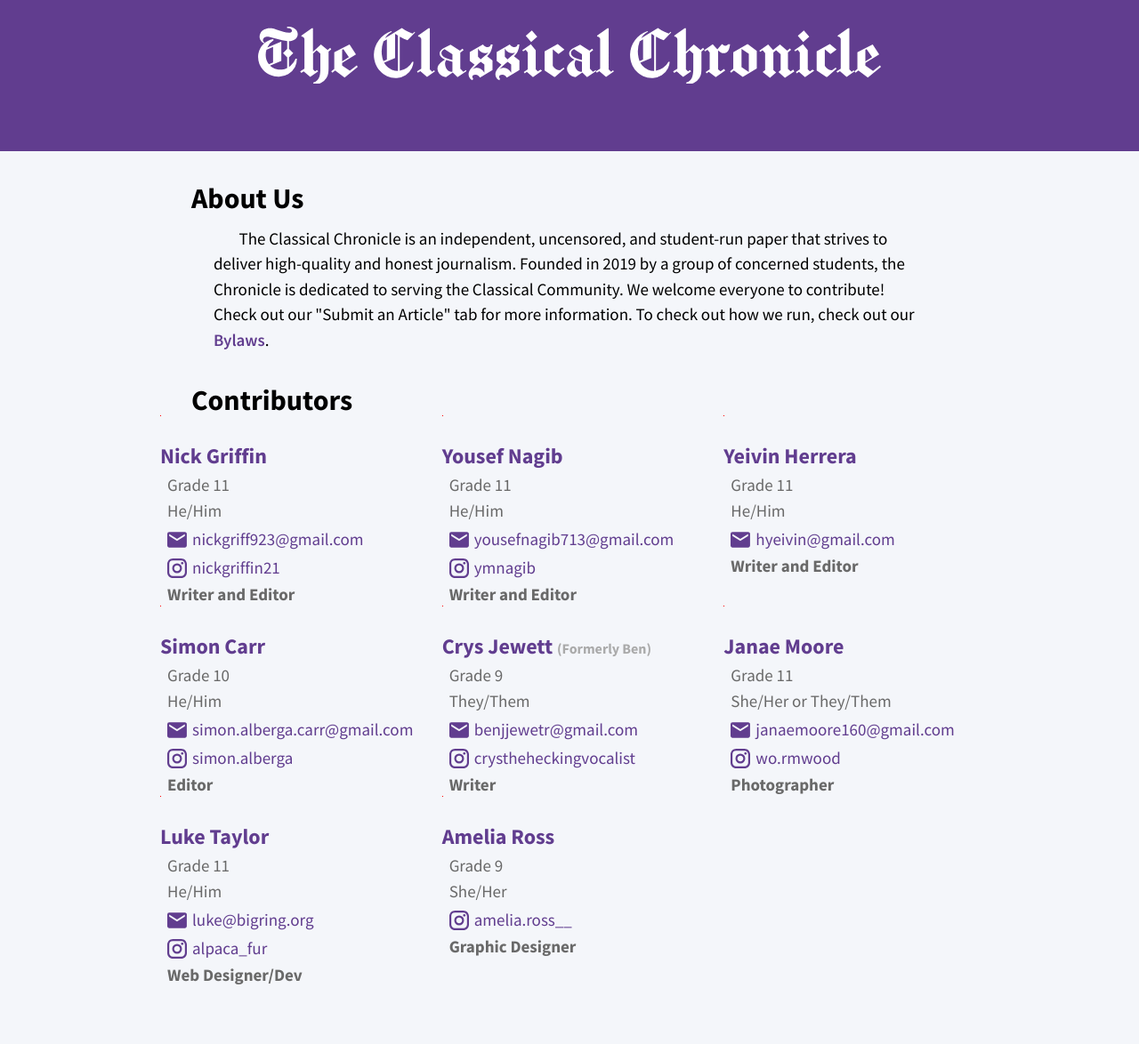
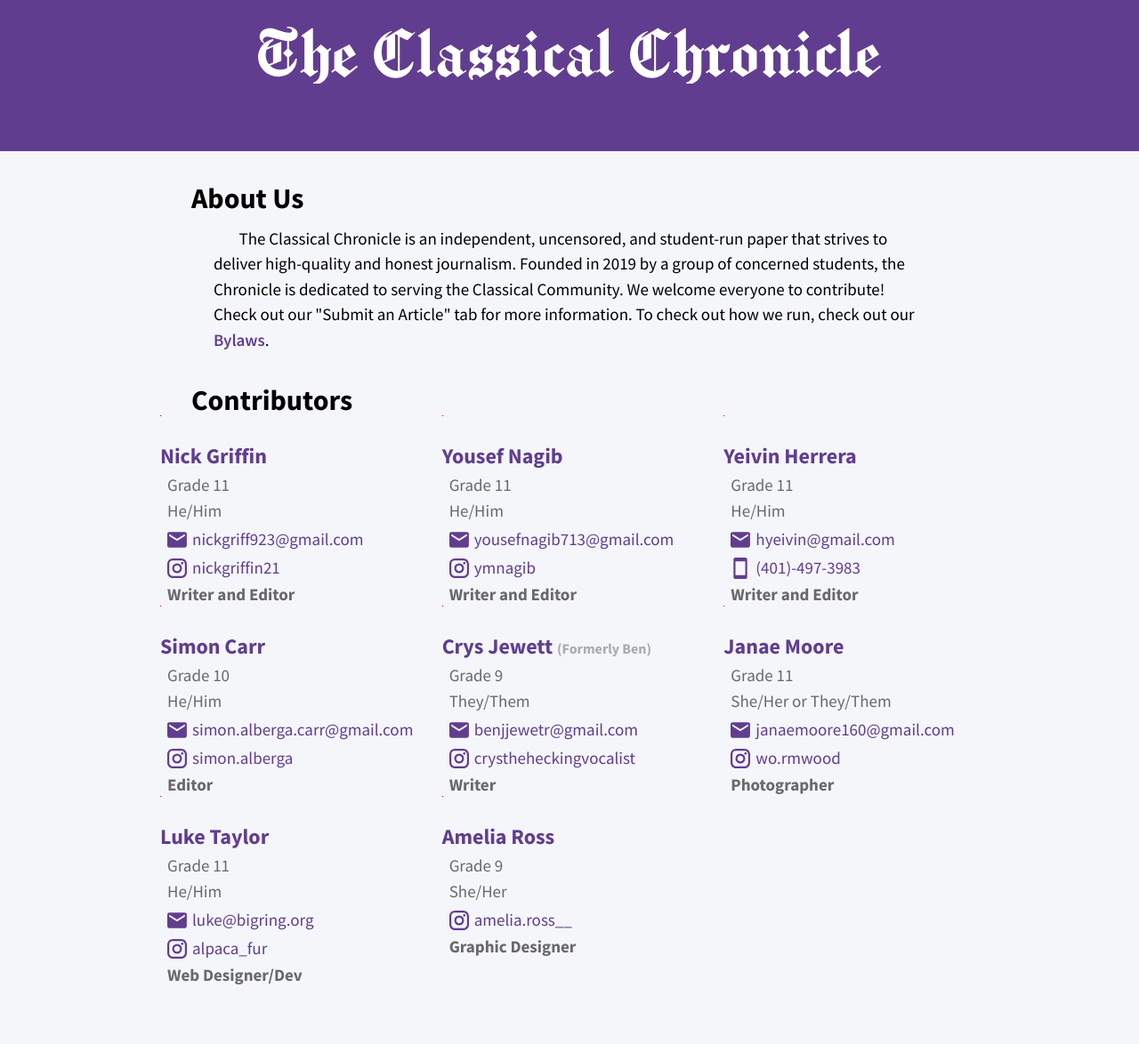
Before and after one commit to lixitrixi/classical-chronicle, a Jekyll site: the page built from about.html, in a window 1280 px wide. Shown: the whole page at 89% size. Built offline with Jekyll 4.4.1, drawn with Linux system fonts in a browser that asks for light colours.

Commit message:
Add phone number field to about page

```diff
--- a/about.html
+++ b/about.html
@@ -29,15 +29,23 @@
             {% if contributor.email %}
               <div class="icon-pair">
                 <svg viewBox="0 0 24.3 19.4">
-                  <path fill="#613d8f" d="M21.8 4.9L12.1 11 2.4 4.9V2.4l9.7 6.1 9.7-6.1m0-2.4H2.4A2.4 2.4 0 000 2.4V17c0 1.3 1.1 2.4 2.4 2.4h19.4c1.3 0 2.4-1.1 2.4-2.4V2.4c.1-1.3-1-2.4-2.4-2.4z"/>
+                  <path d="M21.8 4.9L12.1 11 2.4 4.9V2.4l9.7 6.1 9.7-6.1m0-2.4H2.4A2.4 2.4 0 000 2.4V17c0 1.3 1.1 2.4 2.4 2.4h19.4c1.3 0 2.4-1.1 2.4-2.4V2.4c.1-1.3-1-2.4-2.4-2.4z"/>
                 </svg>
                 <a href="mailto:{{contributor.email}}" target="_blank">{{ contributor.email }}</a>
+              </div>
+            {% endif %}
+            {% if contributor.phone_number %}
+              <div class="icon-pair phone">
+                <svg viewBox="0 0 24 24">
+                  <path d="M17,19H7V5H17M17,1H7C5.89,1 5,1.89 5,3V21A2,2 0 0,0 7,23H17A2,2 0 0,0 19,21V3C19,1.89 18.1,1 17,1Z" />
+                </svg>
+                <a href="tel:{{contributor.phone_number}}" target="_blank">{{ contributor.phone_number }}</a>
               </div>
             {% endif %}
             {% if contributor.instagram %}
             <div class="icon-pair">
               <svg viewBox="0 0 23.2 23.2">
-                <path fill="#613d8f" d="M6.7 0h9.8c3.7 0 6.7 3 6.7 6.7v9.8c0 3.7-3 6.7-6.7 6.7H6.7c-3.7 0-6.7-3-6.7-6.7V6.7C0 3 3 0 6.7 0m-.2 2.3a4.2 4.2 0 00-4.2 4.2v10.2c0 2.3 1.9 4.2 4.2 4.2h10.2c2.3 0 4.2-1.9 4.2-4.2V6.5c0-2.3-1.9-4.2-4.2-4.2H6.5m11.2 1.8c.8 0 1.5.6 1.5 1.5S18.5 7 17.7 7s-1.5-.6-1.5-1.5.7-1.4 1.5-1.4m-6.1 1.7a5.8 5.8 0 110 11.6 5.8 5.8 0 010-11.6m0 2.3c-1.9 0-3.5 1.6-3.5 3.5s1.6 3.5 3.5 3.5 3.5-1.6 3.5-3.5-1.6-3.5-3.5-3.5z"/>
+                <path d="M6.7 0h9.8c3.7 0 6.7 3 6.7 6.7v9.8c0 3.7-3 6.7-6.7 6.7H6.7c-3.7 0-6.7-3-6.7-6.7V6.7C0 3 3 0 6.7 0m-.2 2.3a4.2 4.2 0 00-4.2 4.2v10.2c0 2.3 1.9 4.2 4.2 4.2h10.2c2.3 0 4.2-1.9 4.2-4.2V6.5c0-2.3-1.9-4.2-4.2-4.2H6.5m11.2 1.8c.8 0 1.5.6 1.5 1.5S18.5 7 17.7 7s-1.5-.6-1.5-1.5.7-1.4 1.5-1.4m-6.1 1.7a5.8 5.8 0 110 11.6 5.8 5.8 0 010-11.6m0 2.3c-1.9 0-3.5 1.6-3.5 3.5s1.6 3.5 3.5 3.5 3.5-1.6 3.5-3.5-1.6-3.5-3.5-3.5z"/>
               </svg>
               <a href="https://www.instagram.com/{{ contributor.instagram }}/">{{ contributor.instagram }}</a>
             </div>
--- a/about.scss
+++ b/about.scss
@@ -82,6 +82,10 @@ main {
       margin-right: 6px;
       width: 22px;
       height: 24px;
+      fill: #613d8f;
+    }
+    &.phone>svg {
+      transform: scale(1.2);
     }
   }
   .icon-pair:first-of-type {
```
